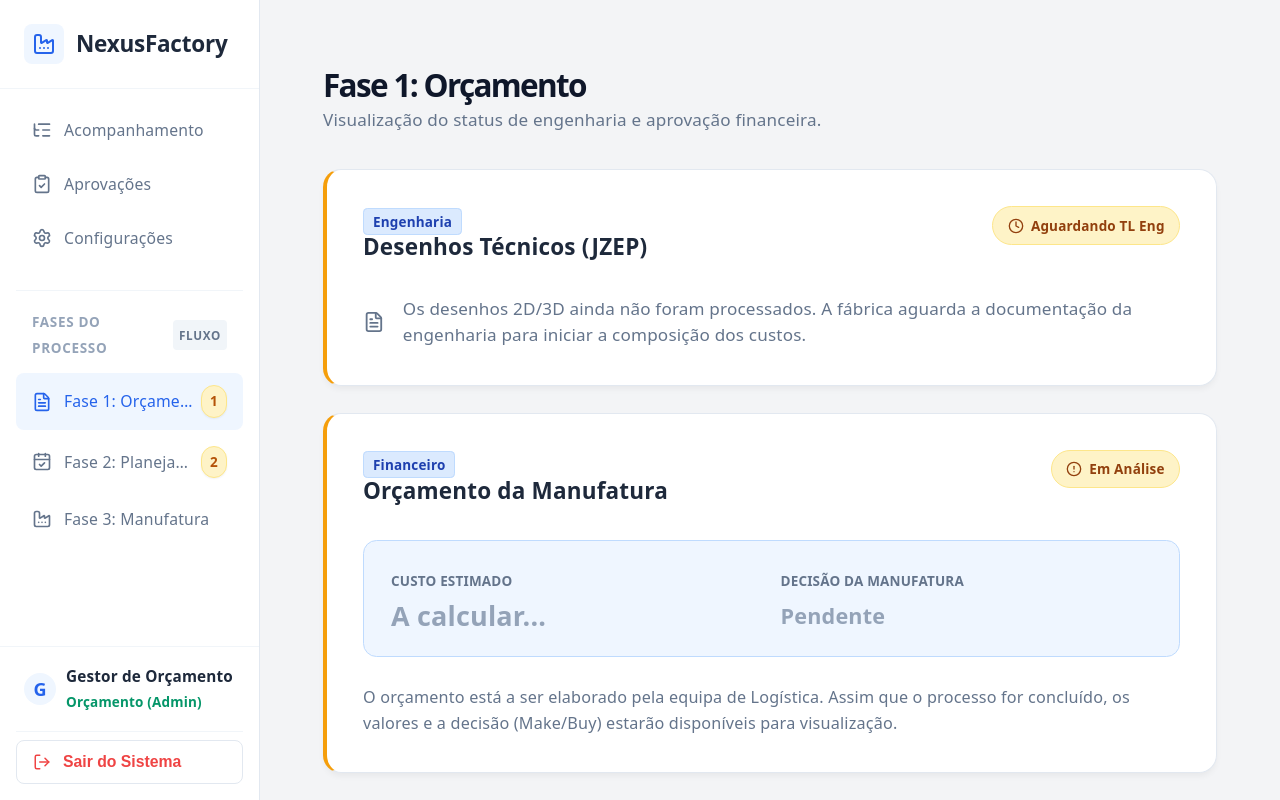
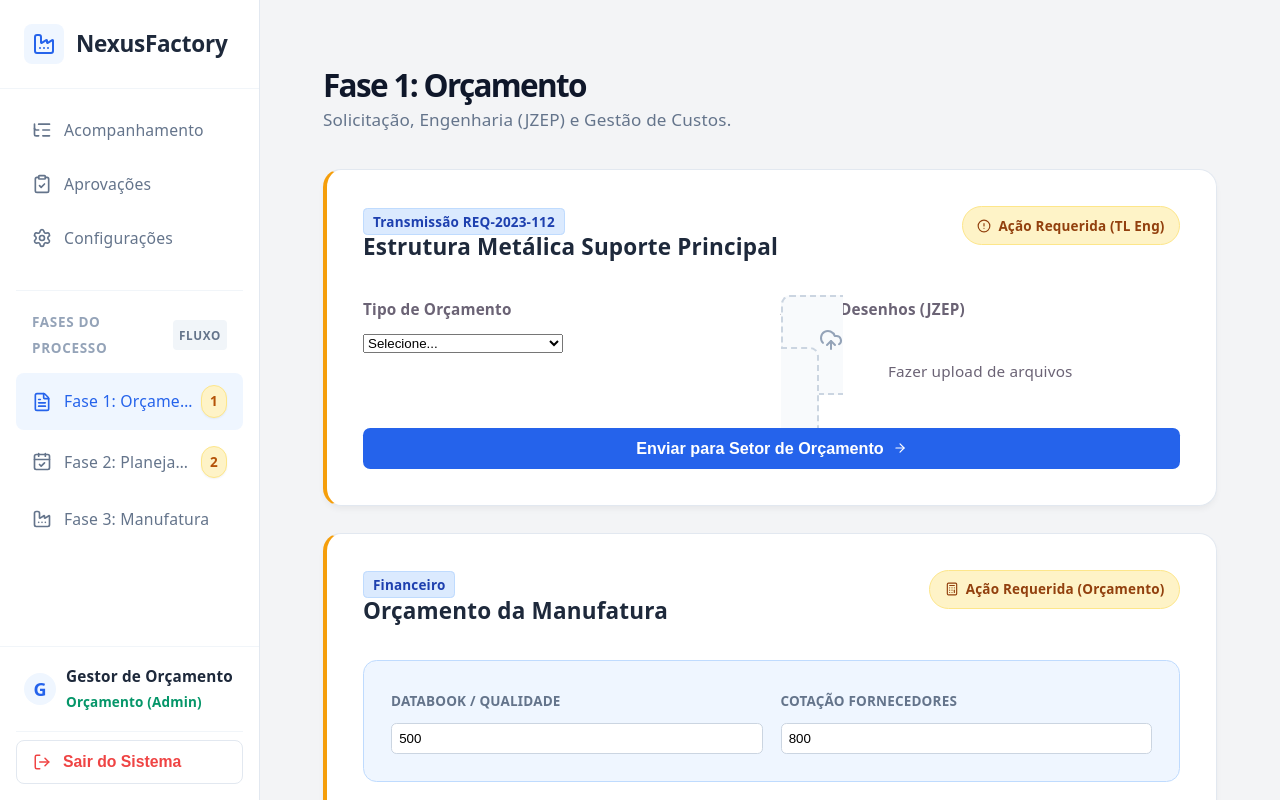
Before and after one commit to ItsNotNatan/ManufacturingLog, a React (Vite) app: page /fase1 in a window 1280 px wide. Built offline with nearby package versions, Linux system fonts and the light colour scheme; no server answers.

Commit message:
Add files via upload

```diff
--- a/src/pages/Fases/Fase1/Fase1.jsx
+++ b/src/pages/Fases/Fase1/Fase1.jsx
@@ -1,36 +1,100 @@
-// src/pages/Fases/Fase1/Fase1.jsx
-import React from 'react';
-import { FileText, Clock, AlertCircle } from 'lucide-react';
+// FILE: src/pages/Fases/Fase1/Fase1.jsx
+import React, { useState } from 'react';
+import { Clock, AlertCircle, Check, FileText, UploadCloud, ArrowRight, Calculator, Send, CheckCircle, MessageCircle, XCircle, Lock } from 'lucide-react';
+import { useAuthStore } from '../../../contexts/authStore';
 import './Fase1.css';
 
 export default function Fase1() {
+    const { usuario } = useAuthStore();
+
+    // Regra de Permissão: Apenas área_id === 1 (Orçamento) pode editar
+    const podeEditar = usuario?.area_id === 1;
+
+    const [mostrarTL, setMostrarTL] = useState(true);
+    const [mostrarOrcamento, setMostrarOrcamento] = useState(true);
+    const [mostrarSCL, setMostrarSCL] = useState(true);
+
+    const lidarComAcao = (setEstado, mensagem) => {
+        if (!podeEditar) {
+            alert("Ação não permitida: Apenas a equipa de Orçamento pode alterar esta fase.");
+            return;
+        }
+        alert(mensagem);
+        setEstado(false);
+    };
+
     return (
-        <div className="fase-container">
+        <div className="fase-container fade-in">
             <div className="fase-header">
                 <h1 className="fase-title">Fase 1: Orçamento</h1>
-                <p className="fase-subtitle">Visualização do status de engenharia e aprovação financeira.</p>
+                <p className="fase-subtitle">Solicitação, Engenharia (JZEP) e Gestão de Custos.</p>
             </div>
 
-            {/* STATUS DOS DESENHOS (APENAS LEITURA) */}
+            {/* AVISO DE MODO DE LEITURA (Caso não pertença à Área 1) */}
+            {!podeEditar && (
+                <div style={{
+                    backgroundColor: '#fffbe3',
+                    border: '1px solid #fde68a',
+                    color: '#92400e',
+                    padding: '0.8rem 1.2rem',
+                    borderRadius: '0.5rem',
+                    marginBottom: '1.5rem',
+                    display: 'flex',
+                    alignItems: 'center',
+                    gap: '0.5rem',
+                    fontSize: '0.9rem',
+                    fontWeight: '600'
+                }}>
+                    <Lock size={18} />
+                    <span>Modo de Leitura: Apenas colaboradores da área de <strong>Orçamento</strong> podem preencher e aprovar esta fase.</span>
+                </div>
+            )}
+
+            {/* 1. AÇÃO: TL Engenharia */}
+            {mostrarTL && (
                 <div className="fase-card">
                     <div className="fase-flex-between">
                         <div>
-                        <span className="badge-blue">Engenharia</span>
-                        <h3 className="fase-item-title">Desenhos Técnicos (JZEP)</h3>
+                            <span className="badge-blue">Transmissão REQ-2023-112</span>
+                            <h3 className="fase-item-title">Estrutura Metálica Suporte Principal</h3>
                         </div>
                         <span className="badge-amber">
-                        <Clock size={16} /> Aguardando TL Eng
+                            <AlertCircle size={14} /> Ação Requerida (TL Eng)
                         </span>
                     </div>
-                <div style={{ display: 'flex', alignItems: 'center', gap: '1rem', marginTop: '1rem', color: '#64748b' }}>
-                    <FileText size={32} />
-                    <p style={{ fontSize: '0.95rem' }}>
-                        Os desenhos 2D/3D ainda não foram processados. A fábrica aguarda a documentação da engenharia para iniciar a composição dos custos.
-                    </p>
+
+                    <form onSubmit={(e) => { e.preventDefault(); lidarComAcao(setMostrarTL, 'Informações JZEP enviadas.'); }}>
+                        <div style={{ display: 'grid', gridTemplateColumns: '1fr 1fr', gap: '1rem', marginTop: '1rem' }}>
+                            <div>
+                                <label style={{ display: 'block', fontSize: '0.85rem', fontWeight: 'bold', marginBottom: '0.3rem' }}>Tipo de Orçamento</label>
+                                <select className="fase1-select" disabled={!podeEditar} required>
+                                    <option value="">Selecione...</option>
+                                    <option value="construtivos">Orçar Construtivos (Materiais)</option>
+                                    <option value="servicos">Orçar Serviços de Manufatura</option>
+                                </select>
+                            </div>
+                            <div>
+                                <label style={{ display: 'block', fontSize: '0.85rem', fontWeight: 'bold', marginBottom: '0.3rem' }}>Anexar Desenhos (JZEP)</label>
+                                <label className="upload-box" style={{ opacity: podeEditar ? 1 : 0.6, cursor: podeEditar ? 'pointer' : 'not-allowed' }}>
+                                    <UploadCloud size={24} color="#94a3b8" />
+                                    <span style={{ fontSize: '0.85rem', display: 'block' }}>Fazer upload de arquivos</span>
+                                    <input type="file" style={{ display: 'none' }} disabled={!podeEditar} multiple />
+                                </label>
                             </div>
                         </div>
+                        {podeEditar && (
+                            <div style={{ display: 'flex', justifyContent: 'flex-end', marginTop: '1rem' }}>
+                                <button type="submit" className="btn btn-primary" style={{ background: '#2563eb', color: 'white', padding: '0.6rem 1.2rem', borderRadius: '0.4rem', border: 'none', fontWeight: 'bold', cursor: 'pointer' }}>
+                                    Enviar para Setor de Orçamento <ArrowRight size={14} />
+                                </button>
+                            </div>
+                        )}
+                    </form>
+                </div>
+            )}
 
-            {/* STATUS DO ORÇAMENTO (APENAS LEITURA) */}
+            {/* 2. AÇÃO: Gestão de Orçamentos */}
+            {mostrarOrcamento && (
                 <div className="fase-card">
                     <div className="fase-flex-between">
                         <div>
@@ -38,25 +102,54 @@ export default function Fase1() {
                             <h3 className="fase-item-title">Orçamento da Manufatura</h3>
                         </div>
                         <span className="badge-amber">
-                        <AlertCircle size={16} /> Em Análise
+                            <Calculator size={14} /> Ação Requerida (Orçamento)
                         </span>
                     </div>
 
                     <div className="budget-grid">
                         <div>
-                        <div className="budget-label">Custo Estimado</div>
-                        <div className="budget-value" style={{ color: '#94a3b8' }}>A calcular...</div>
+                            <div className="budget-label">Databook / Qualidade</div>
+                            <div className="input-group">
+                                <input type="number" defaultValue="500" disabled={!podeEditar} style={{ padding: '0.4rem', borderRadius: '0.3rem', border: '1px solid #cbd5e1' }} />
+                            </div>
                         </div>
                         <div>
-                        <div className="budget-label">Decisão da Manufatura</div>
-                        <div className="budget-value" style={{ color: '#94a3b8', fontSize: '1.2rem' }}>Pendente</div>
+                            <div className="budget-label">Cotação Fornecedores</div>
+                            <div className="input-group">
+                                <input type="number" defaultValue="800" disabled={!podeEditar} style={{ padding: '0.4rem', borderRadius: '0.3rem', border: '1px solid #cbd5e1' }} />
+                            </div>
                         </div>
                     </div>
 
-                <p style={{ color: '#64748b', marginTop: '1rem', fontSize: '0.9rem' }}>
-                    O orçamento está a ser elaborado pela equipa de Logística. Assim que o processo for concluído, os valores e a decisão (Make/Buy) estarão disponíveis para visualização.
-                </p>
+                    <div style={{ display: 'flex', justifyContent: 'space-between', alignItems: 'center', marginTop: '1rem' }}>
+                        <div style={{ fontWeight: 'bold', fontSize: '1.1rem' }}>Total Calculado: <span style={{ color: '#1d4ed8' }}>R$ 1.300,00</span></div>
+                        {podeEditar && (
+                            <button onClick={() => lidarComAcao(setMostrarOrcamento, 'Enviado para SCL.')} className="btn btn-success" style={{ background: '#2563eb', color: 'white', padding: '0.6rem 1.2rem', borderRadius: '0.4rem', border: 'none', fontWeight: 'bold', cursor: 'pointer' }}>
+                                Enviar para Avaliação (SCL) <Send size={14} />
+                            </button>
+                        )}
                     </div>
+                </div>
+            )}
+
+            {/* 3. AÇÃO: Decisão Final */}
+            {mostrarSCL && (
+                <div className="fase-card">
+                    <div className="fase-flex-between">
+                        <h3 className="fase-item-title">Aprovação do Valor Final (PM/SCL)</h3>
+                        <span className="badge-amber"><AlertCircle size={14} /> Avaliação</span>
+                    </div>
+
+                    <div className="btn-group">
+                        <button onClick={() => lidarComAcao(setMostrarSCL, 'Aprovado!')} disabled={!podeEditar} className="btn btn-success" style={{ opacity: podeEditar ? 1 : 0.5, cursor: podeEditar ? 'pointer' : 'not-allowed' }}>
+                            <CheckCircle size={18} /> APROVAR
+                        </button>
+                        <button onClick={() => lidarComAcao(setMostrarSCL, 'Reprovado.')} disabled={!podeEditar} className="btn btn-danger" style={{ opacity: podeEditar ? 1 : 0.5, cursor: podeEditar ? 'pointer' : 'not-allowed' }}>
+                            <XCircle size={18} /> REPROVAR
+                        </button>
+                    </div>
+                </div>
+            )}
         </div>
     );
 }
--- a/src/pages/Fases/Fase2/Fase2.jsx
+++ b/src/pages/Fases/Fase2/Fase2.jsx
@@ -1,53 +1,95 @@
-// src/pages/Fases/Fase2.jsx
+// FILE: src/pages/Fases/Fase2/Fase2.jsx
 import React, { useState } from 'react';
-import { Calendar, Save, Truck, Package } from 'lucide-react';
-import './Fase2.css'; // Classes específicas da tabela
+import { Calendar, Save, Truck, Package, Lock, Plus, Trash2 } from 'lucide-react';
+import { useAuthStore } from '../../../contexts/authStore';
+import './Fase2.css';
 
 export default function Fase2() {
+    const { usuario } = useAuthStore();
+
+    // Regra de Permissão: Apenas área_id === 2 (Planejamento) pode editar
+    const podeEditar = usuario?.area_id === 2;
+
     const [mostrarPrazos, setMostrarPrazos] = useState(true);
 
+    const lidarComAcao = (mensagem) => {
+        if (!podeEditar) {
+            alert("Ação não permitida: Apenas a equipa de Planejamento pode alterar esta fase.");
+            return;
+        }
+        alert(mensagem);
+        setMostrarPrazos(false);
+    };
+
     return (
-        <div className="fase-container">
+        <div className="fase-container fade-in">
             <div className="fase-header">
                 <h1 className="fase-title">Fase 2: Planejamento</h1>
                 <p className="fase-subtitle">Defina os prazos para os recursos solicitados pela Logística (PCP).</p>
             </div>
 
+            {/* AVISO DE MODO DE LEITURA (Caso não pertença à Área 2) */}
+            {!podeEditar && (
+                <div style={{
+                    backgroundColor: '#fffbe3',
+                    border: '1px solid #fde68a',
+                    color: '#92400e',
+                    padding: '0.8rem 1.2rem',
+                    borderRadius: '0.5rem',
+                    marginBottom: '1.5rem',
+                    display: 'flex',
+                    alignItems: 'center',
+                    gap: '0.5rem',
+                    fontSize: '0.9rem',
+                    fontWeight: '600'
+                }}>
+                    <Lock size={18} />
+                    <span>Modo de Leitura: Apenas colaboradores da área de <strong>Planejamento</strong> podem gerir recursos e prazos nesta fase.</span>
+                </div>
+            )}
+
             {mostrarPrazos && (
                 <div className="fase-card">
                     <div className="fase-flex-between">
                         <div>
-                            <span className="badge-blue">Transmissão REQ-2023-080</span>
+                            <span className="badge-blue">REQ-2023-080</span>
                             <h3 className="fase-item-title">Montagem Subconjunto Y</h3>
                         </div>
-                        <span className="badge-amber"><Calendar size={16} /> Ação: SCL/TL Eng</span>
+                        <span className="badge-amber"><Calendar size={16} /> Ação: PCP</span>
                     </div>
 
                     <table className="fase2-table">
                         <thead>
                             <tr>
-                                <th>Recurso Solicitado pelo PCP</th>
-                                <th style={{ width: '250px' }}>O Seu Prazo de Entrega</th>
+                                <th>Recurso Solicitado</th>
+                                <th style={{ width: '250px' }}>Prazo Estimado de Entrega</th>
                             </tr>
                         </thead>
                         <tbody>
                             <tr>
-                                <td><Package size={18} style={{ display: 'inline', marginRight: '8px', color: '#64748b' }} /> Kit Peças Cód 8899</td>
+                                <td>
+                                    <Package size={18} style={{ display: 'inline', marginRight: '8px', color: '#64748b' }} />
+                                    Kit Peças Cód 8899
+                                </td>
                                 <td style={{ background: '#eff6ff' }}>
-                                    <input type="date" defaultValue="2026-10-15" className="fase2-input-date" />
+                                    <input
+                                        type="date"
+                                        defaultValue="2026-10-15"
+                                        disabled={!podeEditar}
+                                        className="fase2-input-date"
+                                    />
                                 </td>
                             </tr>
                         </tbody>
                     </table>
 
-                    <div className="btn-group" style={{ justifyContent: 'flex-end' }}>
-                        <button className="btn btn-outline" style={{ flex: 'none' }}>
-                            <Truck size={18} style={{ color: '#059669' }} /> Realizar Entrega Agora
-                        </button>
-                        <button onClick={() => { alert('Prazos confirmados ao PCP!'); setMostrarPrazos(false); }} className="btn btn-success" style={{ flex: 'none', background: '#2563eb' }}>
-                            <Save size={18} /> Confirmar Prazos
-                        </button>
-                    </div>
+                    {podeEditar && (
+                        <div className="btn-group" style={{ justifyContent: 'flex-end', marginTop: '1.5rem' }}>
+                            <button onClick={() => lidarComAcao('Prazos confirmados ao PCP!')} className="btn btn-success" style={{ background: '#2563eb', color: 'white', padding: '0.6rem 1.2rem', borderRadius: '0.4rem', border: 'none', fontWeight: 'bold', cursor: 'pointer' }}>
+                                <Save size={18} /> Confirmar Prazos de Planejamento
+                            </button>
+                        </div>
+                    )}
                 </div>
             )}
         </div>
--- a/src/pages/Fases/Fase3/Fase3.jsx
+++ b/src/pages/Fases/Fase3/Fase3.jsx
@@ -1,9 +1,15 @@
-// src/pages/Fases/Fase3.jsx
+// FILE: src/pages/Fases/Fase3/Fase3.jsx
 import React from 'react';
-import { Check, Settings, Ruler, Search, RotateCcw, Info } from 'lucide-react';
-import './Fase3.css'; // O nosso CSS puro e independente
+import { Check, Settings, Ruler, Search, RotateCcw, Info, Lock } from 'lucide-react';
+import { useAuthStore } from '../../../contexts/authStore';
+import './Fase3.css';
 
 export default function Fase3() {
+    const { usuario } = useAuthStore();
+
+    // Regra de Permissão: Apenas área_id === 3 (Manufatura) pode editar
+    const podeEditar = usuario?.area_id === 3;
+
     return (
         <div className="fase3-container fade-in">
             <div className="fase3-header">
@@ -11,7 +17,26 @@ export default function Fase3() {
                 <p className="fase3-subtitle">Acompanhamento da produção e controlo de qualidade em tempo real.</p>
             </div>
 
-            <div>
+            {/* AVISO DE MODO DE LEITURA (Caso não pertença à Área 3) */}
+            {!podeEditar && (
+                <div style={{
+                    backgroundColor: '#fffbe3',
+                    border: '1px solid #fde68a',
+                    color: '#92400e',
+                    padding: '0.8rem 1.2rem',
+                    borderRadius: '0.5rem',
+                    marginBottom: '1.5rem',
+                    display: 'flex',
+                    alignItems: 'center',
+                    gap: '0.5rem',
+                    fontSize: '0.9rem',
+                    fontWeight: '600'
+                }}>
+                    <Lock size={18} />
+                    <span>Modo de Leitura: Apenas colaboradores da área de <strong>Manufatura</strong> podem atualizar o progresso de fábrica e os checklists de qualidade.</span>
+                </div>
+            )}
+
             {/* Cartão 1: Item Em Produção */}
             <div className="fase3-card">
                 <div className="fase3-flex-between">
@@ -26,19 +51,16 @@ export default function Fase3() {
 
                 <div className="fase3-progress-container">
                     <div className="fase3-progress-bar-bg">
-                            {/* Ajusta a largura desta div para simular o progresso (ex: 45%) */}
                         <div className="fase3-progress-bar-fill" style={{ width: '45%' }}></div>
                     </div>
 
                     <div className="fase3-timeline">
-                            {/* Etapa 1: Concluída */}
                         <div className="fase3-step">
                             <div className="fase3-step-icon icon-done"><Check size={18} /></div>
                             <div className="fase3-step-title">Construção</div>
                             <div className="fase3-step-desc">Separar & Construir</div>
                         </div>
 
-                            {/* Etapa 2: Em Curso */}
                         <div className="fase3-step">
                             <div className="fase3-step-connector connector-emerald"></div>
                             <div className="fase3-step-icon icon-current"><Settings size={18} /></div>
@@ -46,7 +68,6 @@ export default function Fase3() {
                             <div className="fase3-step-desc desc-blue">Pré-montar & Montar</div>
                         </div>
 
-                            {/* Etapa 3: Pendente */}
                         <div className="fase3-step">
                             <div className="fase3-step-connector connector-slate"></div>
                             <div className="fase3-step-icon icon-pending"><Ruler size={18} /></div>
@@ -54,7 +75,6 @@ export default function Fase3() {
                             <div className="fase3-step-desc">Medição 3D</div>
                         </div>
 
-                            {/* Etapa 4: Pendente */}
                         <div className="fase3-step">
                             <div className="fase3-step-connector connector-slate"></div>
                             <div className="fase3-step-icon icon-pending"><Search size={18} /></div>
@@ -63,9 +83,17 @@ export default function Fase3() {
                         </div>
                     </div>
                 </div>
+
+                {podeEditar && (
+                    <div style={{ display: 'flex', justifyContent: 'flex-end', marginTop: '1.5rem' }}>
+                        <button onClick={() => alert('Avançando etapa de fabricação...')} className="btn" style={{ background: '#059669', color: 'white', padding: '0.6rem 1.2rem', borderRadius: '0.4rem', border: 'none', fontWeight: 'bold', cursor: 'pointer' }}>
+                            Avançar Etapa de Produção
+                        </button>
+                    </div>
+                )}
             </div>
 
-                {/* Cartão 2: Item em Retrabalho */}
+            {/* Cartão 2: Retrabalho */}
             <div className="fase3-card fase3-rework-card">
                 <div className="fase3-rework-bg"></div>
                 <div className="fase3-rework-content">
@@ -85,6 +113,5 @@ export default function Fase3() {
                 </div>
             </div>
         </div>
-        </div>
     );
 }
```
Lines whose indentation alone changed are shown as unchanged.
